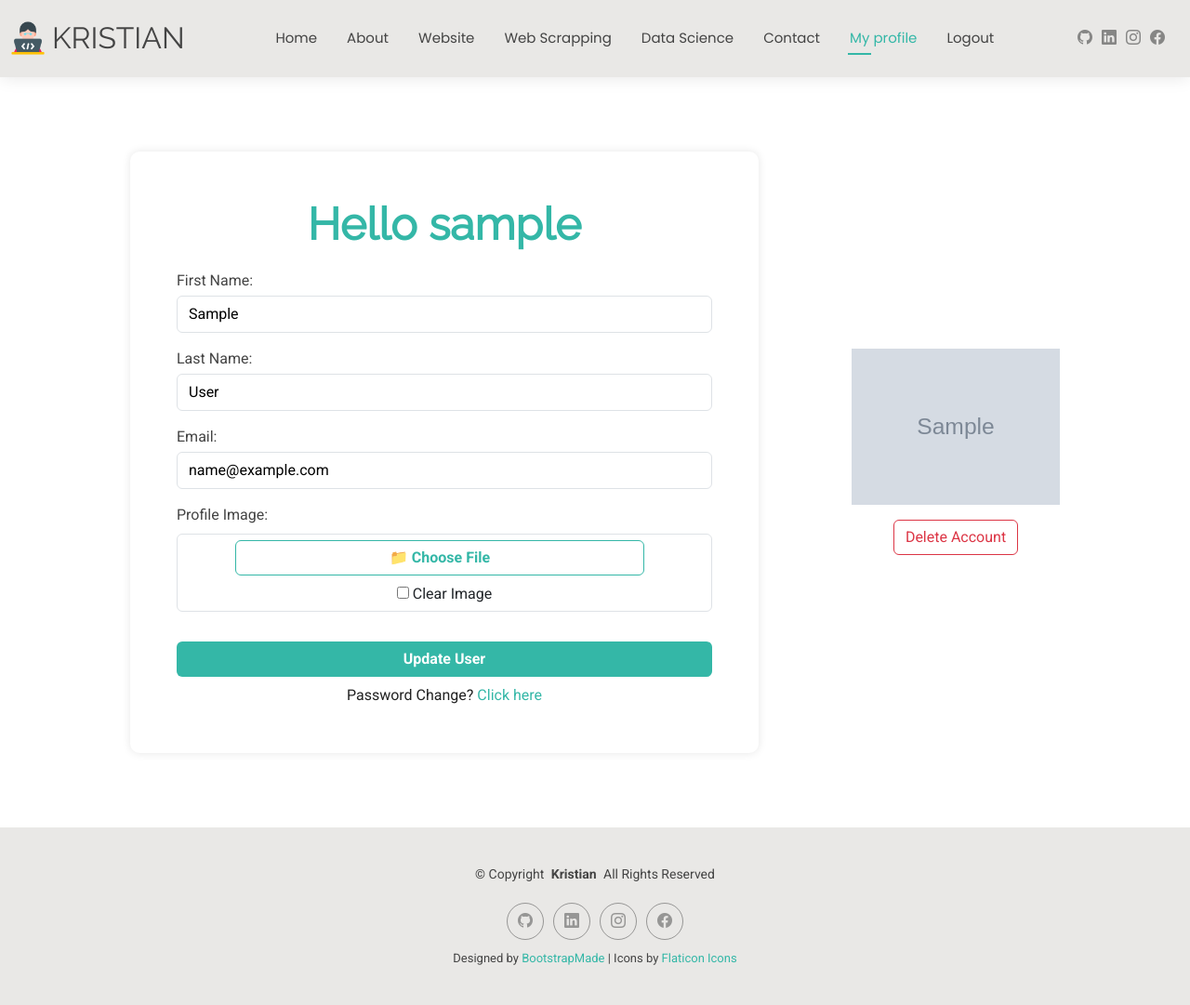
After one commit to lazarickristian/kristian_portfolio, a Django app: page /users/edit/ in a window 1280 px wide. The commit adds this page. Shown: the whole page at 93% size. Run offline with Django 5.2, Linux system fonts and the light colour scheme; a user stored in the database is signed in; tables that the repository leaves empty hold one stand-in row (values such as "Sample post"); grey boxes marked "Sample" are stand-in pictures; some libraries are stand-ins or nearby versions.

Commit message:
'User' App - Edit and Delete
In 'User' App implemented Edit User and Delete User functionality.

```diff
--- a/portfolio/about/templates/about/about.html
+++ b/portfolio/about/templates/about/about.html
@@ -11,7 +11,7 @@
   <li><a href="portfolio.html">Data Science</a></li>
   <li><a href={% url "contact" %}>Contact</a></li>
   {% if request.user.is_authenticated %}
-    <li><a href="#">My profile</a></li>
+    <li><a href={% url "edit_user" %}>My profile</a></li>
     <li><a href={% url "logout" %}>Logout</a></li>
   {% else %}
     <li><a href={% url "login" %}>Login</a></li>
@@ -44,7 +44,6 @@
                 <ul>
                   <li><i class="bi bi-chevron-right"></i> <strong>Birthday:</strong> <span>6 December 1990</span></li>
                   <li><i class="bi bi-chevron-right"></i> <strong>Website:</strong> <span>www.example.com</span></li>
-                  <li><i class="bi bi-chevron-right"></i> <strong>Phone:</strong> <span>+385 091 942 0314</span></li>
                   <li><i class="bi bi-chevron-right"></i> <strong>City:</strong> <span>Rijeka, Croatia</span></li>
                 </ul>
               </div>
@@ -52,8 +51,7 @@
                 <ul>
                   <li><i class="bi bi-chevron-right"></i> <strong>Age:</strong> <span>34</span></li>
                   <li><i class="bi bi-chevron-right"></i> <strong>Email:</strong> <a href="mailto:lazarickristian@gmail.com" style="color:#444444;">lazarickristian@gmail.com</a></li>
-                  <li><i class="bi bi-chevron-right"></i> <strong>Permanent:</strong> <span>Available</span></li>
-                  <li><i class="bi bi-chevron-right"></i> <strong>Freelance:</strong> <span>Available</span></li>
+                  <li><i class="bi bi-chevron-right"></i> <strong>Available:</strong> <span>Permanent, Freelance</span></li>
                 </ul>
               </div>
             </div>
--- a/portfolio/about/templates/about/contact.html
+++ b/portfolio/about/templates/about/contact.html
@@ -11,7 +11,7 @@
   <li><a href="#">Data Science</a></li>
   <li><a href={% url "contact" %} class="active">Contact</a></li>
   {% if request.user.is_authenticated %}
-    <li><a href="#">My profile</a></li>
+    <li><a href={% url "edit_user" %}>My profile</a></li>
     <li><a href={% url "logout" %}>Logout</a></li>
   {% else %}
     <li><a href={% url "login" %}>Login</a></li>
--- a/portfolio/about/templates/about/index.html
+++ b/portfolio/about/templates/about/index.html
@@ -11,7 +11,7 @@
   <li><a href="portfolio.html">Data Science</a></li>
   <li><a href={% url "contact" %}>Contact</a></li>
   {% if request.user.is_authenticated %}
-    <li><a href="#">My profile</a></li>
+    <li><a href={% url "edit_user" %}>My profile</a></li>
     <li><a href={% url "logout" %}>Logout</a></li>
   {% else %}
     <li><a href={% url "login" %}>Login</a></li>
--- a/portfolio/about/templates/about/website.html
+++ b/portfolio/about/templates/about/website.html
@@ -11,7 +11,7 @@
   <li><a href="portfolio.html">Data Science</a></li>
   <li><a href={% url "contact" %}>Contact</a></li>
   {% if request.user.is_authenticated %}
-    <li><a href="#">My profile</a></li>
+    <li><a href={% url "edit_user" %}>My profile</a></li>
     <li><a href={% url "logout" %}>Logout</a></li>
   {% else %}
     <li><a href={% url "login" %}>Login</a></li>
--- a/portfolio/portfolio/urls.py
+++ b/portfolio/portfolio/urls.py
@@ -23,5 +23,5 @@ from django.views.generic import RedirectView
 urlpatterns = [
     path('admin/', admin.site.urls),
     path('', include('about.urls')),
-    path('users', include('users.urls')),
+    path('users/', include('users.urls')),
 ] + static(settings.MEDIA_URL, document_root=settings.MEDIA_ROOT)
--- a/portfolio/static/css/main.css
+++ b/portfolio/static/css/main.css
@@ -1557,14 +1557,17 @@ section,
 }
 
 
-
-
-
-
-
-
-
-
+.btn-upload {
+  background-color: white;
+  border-color:#34b7a7 ;
+  color: #34b7a7;
+  font-weight: bold;
+  width: 80%;
+}
+.btn-upload:hover {
+  background-color: #34b7a7;
+  color: white;
+}
 /*--------------------------------------------------------------
 # Other styles
 --------------------------------------------------------------*/
--- a/portfolio/templates/404.html
+++ b/portfolio/templates/404.html
@@ -11,7 +11,7 @@
   <li><a href="portfolio.html">Data Science</a></li>
   <li><a href={% url "contact" %}>Contact</a></li>
   {% if request.user.is_authenticated %}
-    <li><a href="#">My profile</a></li>
+    <li><a href={% url "edit_user" %}>My profile</a></li>
     <li><a href={% url "logout" %}>Logout</a></li>
   {% else %}
     <li><a href={% url "login" %}>Login</a></li>
--- a/portfolio/users/apps.py
+++ b/portfolio/users/apps.py
@@ -4,3 +4,6 @@ from django.apps import AppConfig
 class UsersConfig(AppConfig):
     default_auto_field = 'django.db.models.BigAutoField'
     name = 'users'
+
+    def ready(self):
+        import users.signals  # Import the signals module
--- a/portfolio/users/forms.py
+++ b/portfolio/users/forms.py
@@ -2,7 +2,7 @@ from django import forms
 from django.contrib.auth.models import User
 from django.contrib.auth.forms import UserCreationForm
 from django.core.exceptions import ValidationError
-#from .models import Profile
+from .models import Profile
 
 class UserRegistrationForm(UserCreationForm):
     username = forms.CharField(
@@ -65,3 +65,48 @@ class LoginForm(forms.Form):
             'style': 'border: none; outline: none; text-align: left; width: 100%; padding-left: 0;'
         })
     )
+
+class UserEditForm(forms.ModelForm):
+    first_name = forms.CharField(
+        required=True,
+        widget=forms.TextInput(attrs={
+            'placeholder': 'First Name',
+            'class': 'w-full',
+            'style': 'border: none; outline: none; text-align: left; width: 100%; padding-left: 0;'
+        })
+    )
+
+    last_name = forms.CharField(
+        required=True,
+        widget=forms.TextInput(attrs={
+            'placeholder': 'Last Name',
+            'class': 'w-full',
+            'style': 'border: none; outline: none; text-align: left; width: 100%; padding-left: 0;'
+        })
+    )
+
+    email = forms.EmailField(
+        required=True,
+        widget=forms.EmailInput(attrs={
+            'placeholder': 'Email',
+            'class': 'w-full',
+            'style': 'border: none; outline: none; text-align: left; width: 100%; padding-left: 0;'
+        })
+    )
+    def clean_email(self):
+        email = self.cleaned_data.get('email')
+        user_id = self.instance.id  # Get the ID of the user being edited
+
+        if User.objects.filter(email=email).exclude(id=user_id).exists():
+            raise ValidationError("A user with this email already exists.")
+
+        return email
+
+    class Meta:
+        model = User
+        fields = ('first_name', 'last_name', 'email')
+
+class ProfileEditForm(forms.ModelForm):
+    class Meta:
+        model = Profile
+        fields = ('image',)
--- /dev/null
+++ b/portfolio/users/templates/users/edit_user.html
@@ -0,0 +1,159 @@
+{% extends "base.html" %}
+{% load static %}
+
+{% block title %}{{request.user}}'s Profile{% endblock title %}
+
+{% block header %}
+  <li><a href={% url "index" %}>Home</a></li>
+  <li><a href={% url "about" %}>About</a></li>
+  <li><a href={% url "website" %}>Website</a></li>
+  <li><a href="services.html">Web Scrapping</a></li>
+  <li><a href="portfolio.html">Data Science</a></li>
+  <li><a href={% url "contact" %}>Contact</a></li>
+  {% if request.user.is_authenticated %}
+    <li><a href={% url "edit_user" %} class="active">My profile</a></li>
+    <li><a href={% url "logout" %}>Logout</a></li>
+  {% else %}
+    <li><a href={% url "login" %}>Login</a></li>
+  {% endif %}
+{% endblock header %}
+
+{% block content %}
+
+  <main class="main">
+
+    <section id="login-section" class="hero section text-center">
+
+      <div class="login-wrapper" data-aos="fade-up">
+        <div class="login-container">
+          <h2>Hello {{request.user}}</h2>
+          <form method="POST" enctype="multipart/form-data">
+            {% csrf_token %}
+
+            <div class="mb-3">
+              <label for="{{ user_form.first_name.id_for_label }}" class="d-block text-start mb-1">First Name:</label>
+              <div class='form-control'>{{user_form.first_name}}</div>
+            </div>
+
+            <div class="mb-3">
+              <label for="{{ user_form.last_name.id_for_label }}" class="d-block text-start mb-1">Last Name:</label>
+              <div class='form-control'>{{user_form.last_name}}</div>
+            </div>
+
+            <div class="mb-3">
+              <label for="{{ user_form.email.id_for_label }}" class="d-block text-start mb-1">Email:</label>
+              <div class='form-control'>{{user_form.email}}</div>
+            </div>
+
+            <div class="mb-3">
+              <label for="id_image" class="d-block text-start mb-2">Profile Image:</label>
+              <div class='form-control'>
+                <input type="file" name="image" id="id_image" style="display: none;" onchange="updateFileName()">
+                <button type="button" class="btn btn-upload mb-2" onclick="document.getElementById('id_image').click();">
+                📁 Choose File
+                </button>
+                <span id="file-name" style="margin-left: 10px; font-style: italic;"></span>
+
+                {% if profile_image %}
+                  <label for="id_image-clear_id">
+                      <input type="checkbox" name="image-clear" id="id_image-clear_id">
+                      Clear Image
+                  </label>
+                {% endif %}
+              </div>
+            </div>
+
+            {% if user_form.first_name.errors %}
+              <div class="text-danger">
+                {% for error in user_form.first_name.errors %}
+                  <small>{{ error }}</small><br>
+                {% endfor %}
+              </div>
+            {% endif %}
+
+            {% if user_form.last_name.errors %}
+              <div class="text-danger">
+                {% for error in user_form.last_name.errors %}
+                  <small>{{ error }}</small><br>
+                {% endfor %}
+              </div>
+            {% endif %}
+
+            {% if user_form.email.errors %}
+              <div class="text-danger">
+                {% for error in user_form.email.errors %}
+                  <small>{{ error }}</small><br>
+                {% endfor %}
+              </div>
+            {% endif %}
+
+            {% if profile_form.image.errors %}
+              <div class="text-danger">
+                  {{ profile_form.image.errors.0 }}
+              </div>
+            {% endif %}
+
+            <button type="submit" class="btn btn-login mt-3">Update User</button>
+
+          </form>
+
+          <p class="mt-2">Password Change? <a href='#'>Click here</a></p>
+
+        </div>
+
+        <div class="image-container-login">
+          {% if not profile_image %}
+              <img src="{% static "images/anonymous.png" %}" alt="User Silhouette">
+          {% else %}
+              <img src="{{profile_image.url}}" alt="User Silhouette">
+          {% endif %}
+
+          <!-- Delete Account Button (Opens Modal) -->
+          <button type="button" class="btn btn-outline-danger mt-3" data-bs-toggle="modal" data-bs-target="#deleteAccountModal">
+            Delete Account
+          </button>
+
+          <!-- Delete Confirmation Modal -->
+          <div class="modal fade" id="deleteAccountModal" tabindex="-1" aria-labelledby="deleteAccountModalLabel" aria-hidden="true">
+            <div class="modal-dialog">
+                <div class="modal-content">
+                    <div class="modal-header">
+                        <h5 class="modal-title" id="deleteAccountModalLabel">Confirm Account Deletion</h5>
+                        <button type="button" class="btn-close" data-bs-dismiss="modal" aria-label="Close"></button>
+                    </div>
+                    <div class="modal-body">
+                        ⚠️ Are you sure you want to delete your account? <br>
+                        This action cannot be undone!
+                    </div>
+                    <div class="modal-footer">
+                        <button type="button" class="btn btn-secondary" data-bs-dismiss="modal">Cancel</button>
+                        <a href="{% url 'delete_user' %}" class="btn btn-danger">Yes, Delete</a>
+                    </div>
+                </div>
+            </div>
+          </div>
+
+        </div>
+
+      </div>
+
+    </section>
+  </main>
+
+<!-- JavaScript for File Name Display -->
+<script>
+  function updateFileName() {
+      var fileInput = document.getElementById('id_image');
+      var fileNameDisplay = document.getElementById('file-name');
+
+      if (fileInput.files.length > 0) {
+          fileNameDisplay.textContent = fileInput.files[0].name; // Show selected file name
+      } else {
+          fileNameDisplay.textContent = "";
+      }
+  }
+
+</script>
+
+
+{% endblock content %}
--- a/portfolio/users/urls.py
+++ b/portfolio/users/urls.py
@@ -7,4 +7,6 @@ urlpatterns = [
     path('login/', views.Login.as_view(), name='login'),
     path('logout/', views.Logout.as_view(), name='logout'),
     path('register/', views.Register_user.as_view(), name='register'),
+    path('edit/', views.Edit_User.as_view(), name='edit_user'),
+    path('delete-user/', views.DeleteUserView.as_view(), name='delete_user'),
 ]
--- a/portfolio/users/views.py
+++ b/portfolio/users/views.py
@@ -1,6 +1,6 @@
 from django.shortcuts import render, redirect
 from django.views import View
-from .forms import UserRegistrationForm, LoginForm
+from .forms import UserRegistrationForm, LoginForm, UserEditForm, ProfileEditForm
 from django.contrib.auth import authenticate, login, logout
 from django.contrib import messages
 from django.http import HttpResponse
@@ -40,7 +40,34 @@ class Register_user(View):
     if user_form.is_valid():
       new_user = user_form.save()
       Profile.objects.create(user=new_user)
-      messages.success(request, f"{user_form['username'].value()}, You have successfully register!")
+      messages.success(request, f"{user_form['username'].value()}, You have successfully registered!")
       return redirect("index")
     else:
       return render(request, 'users/register_user.html', {'user_form':user_form})
+
+
+class Edit_User(View):
+  def post(self, request):
+      user_form = UserEditForm(instance=request.user, data=request.POST)
+      profile_form = ProfileEditForm(instance=request.user.profile, data=request.POST, files=request.FILES)
+      if user_form.is_valid() and profile_form.is_valid():
+        user_form.save()
+        profile_form.save()
+        return redirect('edit_user')
+
+      else:
+        profile = Profile.objects.get(user=request.user)
+        return render(request, 'users/edit_user.html', {'user_form':user_form, 'profile_form':profile_form, 'profile_image': profile.image})
+
+  def get(self, request):
+      user_form = UserEditForm(instance=request.user)
+      profile = Profile.objects.get(user=request.user)
+      return render(request, 'users/edit_user.html', {'user_form':user_form, 'profile_image':profile.image})
+
+class DeleteUserView(View):
+  def get(self, request):
+    user = request.user
+    logout(request)
+    user.delete()
+    messages.success(request, f"User {user} has been deleted")
+    return redirect("index")
```
Also changed, not shown: portfolio/users/models.py (+5 -2 lines), portfolio/users/signals.py (added, +59 -0 lines), portfolio/static/images/anonymous.png (added), portfolio/users/migrations/0002_rename_photo_profile_image.py (added).
